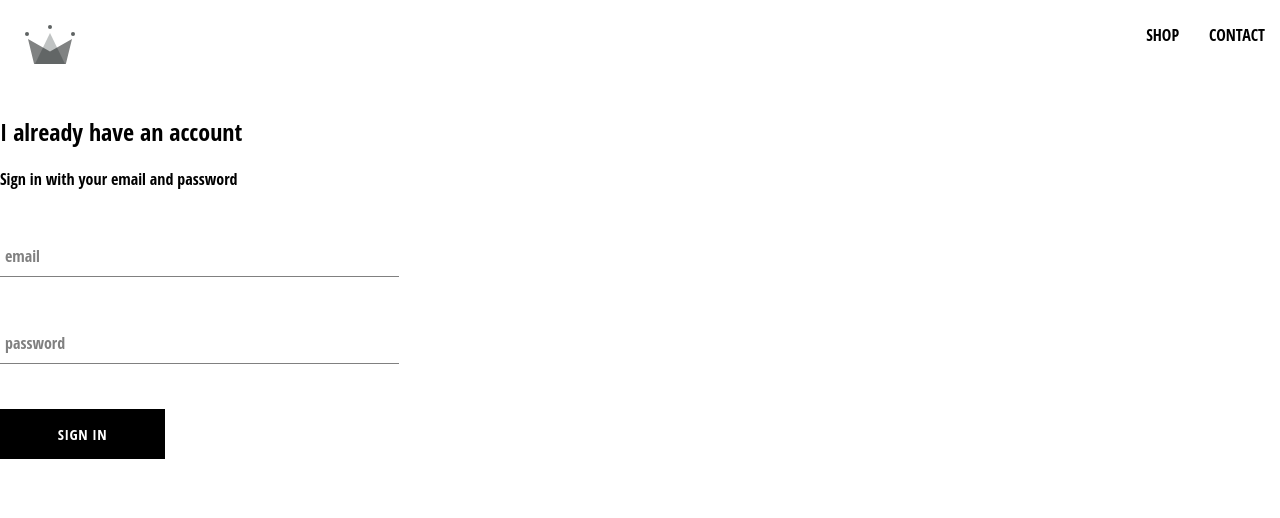
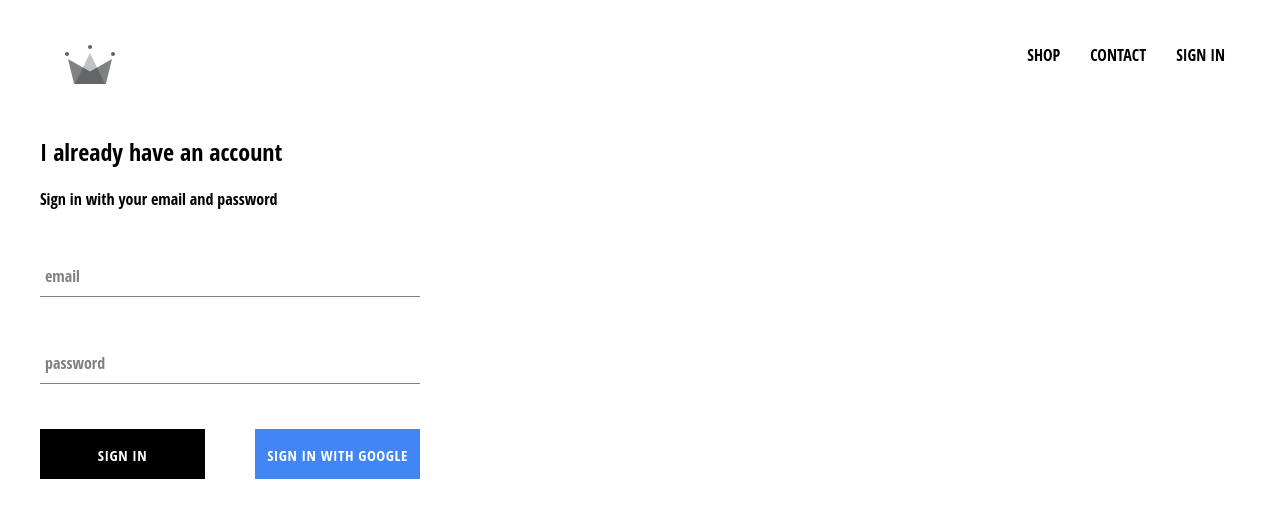
Before and after one commit to acolbert/crwn-clothing, a React (Create React App) app: page /signIn in a window 1280 px wide. Shown: the top 518 px of the page. Built offline with nearby package versions, Linux system fonts and the light colour scheme; no server answers.

Commit message:
integrated firebase into application (config not checked in), created sign in component and sigin with google

```diff
--- a/package.json
+++ b/package.json
@@ -6,6 +6,7 @@
     "@testing-library/jest-dom": "^4.2.4",
     "@testing-library/react": "^9.5.0",
     "@testing-library/user-event": "^7.2.1",
+    "firebase": "^7.14.4",
     "node-sass": "^4.14.1",
     "react": "^16.13.1",
     "react-dom": "^16.13.1",
--- a/src/App.css
+++ b/src/App.css
@@ -1,8 +1,13 @@
 body {
     font-family: 'Open Sans Condensed';
+    padding: 20px 40px;
 }
 
 a {
     text-decoration: none;
     color: black;
 }
+
+* {
+    box-sizing: border-box;
+}
--- a/src/App.js
+++ b/src/App.js
@@ -5,13 +5,37 @@
 import HomePage from './pages/homepage/homepage.component';
 import ShopPage from './pages/shop/shop.component';
 import Header from './components/header/header.component';
-import SignInAndSignUpPage from './pages/sign-in-and-sign-up/sign-in-and-sign-up.component'
+import SignInAndSignUpPage from './pages/sign-in-and-sign-up/sign-in-and-sign-up.component';
+import {auth} from './firebase/firebase.utils';
 
+class App extends React.Component {
 
-function App() {
+  constructor() {
+    super();
+
+    this.state = {
+      currentUser: null
+    }
+  }
+
+  unsubscribeFromAuth = null;
+
+  componentDidMount(){
+    this.unsubscribeFromAuth = auth.onAuthStateChanged(user => {
+      this.setState({currentUser: user});
+
+      console.log(user);
+    })
+  }
+
+  componentWillUnmount(){
+    this.unsubscribeFromAuth();
+  }
+
+  render(){
     return (
       <div >
-      <Header/>
+        <Header currentUser={this.state.currentUser} />
         <Switch>
           <Route exact path='/' component={HomePage}/>
           <Route path='/shop' component={ShopPage}/>
@@ -21,4 +45,5 @@
     );
   }
 
+}
 export default App;
--- a/src/components/custom-button/custom-button.component.jsx
+++ b/src/components/custom-button/custom-button.component.jsx
@@ -2,8 +2,8 @@
 import './custom-button.styles.scss';
 
 
-const CustomButton = ({children, ...otherProps}) => (
-    <button className='custom-button' {...otherProps}>
+const CustomButton = ({children, isGoogleSignIn, ...otherProps}) => (
+    <button className={`${isGoogleSignIn ? 'google-sign-in' : ''} custom-button`} {...otherProps}>
         {children}
     </button>
 );
--- a/src/components/custom-button/custom-button.styles.scss
+++ b/src/components/custom-button/custom-button.styles.scss
@@ -4,7 +4,7 @@
   height: 50px;
   letter-spacing: 0.5px;
   line-height: 50px;
-  padding: 0 35px 0 35px;
+  padding: 5 35px 5 35px;
   font-size: 15px;
   background-color: black;
   color: white;
@@ -19,4 +19,15 @@
     color: black;
     border: 1px solid black;
   }
+
+  &.google-sign-in {
+    background-color: #4285f4;
+    color: white;
+
+    &:hover {
+      background-color: #557ae8;
+      border: none;
+    }
+
+  }
 }
--- a/src/components/header/header.component.jsx
+++ b/src/components/header/header.component.jsx
@@ -2,8 +2,9 @@
 import {Link} from 'react-router-dom';
 import './header.styles.scss';
 import {ReactComponent as Logo} from '../../assets/crown.svg';
+import {auth} from '../../firebase/firebase.utils';
 
-const Header = ({id, name, price, imageUrl}) => (
+const Header = ({currentUser}) => (
     <div className='header'>
         <Link to='/' className='logo-container'>
             <Logo className='logo'/>
@@ -15,6 +16,12 @@
             <Link className='option' to='/shop' >
                 CONTACT
             </Link>
+            {
+                currentUser ?
+                <div className='option' onClick={() => auth.signOut()}> SIGN OUT</div>
+                :
+                <Link className='option' to='SIGN IN'> SIGN IN</Link>
+            }
         </div>
     </div>
 );
--- a/src/components/header/header.styles.scss
+++ b/src/components/header/header.styles.scss
@@ -20,6 +20,7 @@
 
     .option {
       padding: 10px 15px;
+      cursor: pointer;
     }
   }
 }
--- a/src/components/sign-in/sign-in.component.jsx
+++ b/src/components/sign-in/sign-in.component.jsx
@@ -2,6 +2,7 @@
 import './sign-in.styles.scss';
 import FormInput from '../form-input/form-input.componet';
 import CustomButton from '../custom-button/custom-button.component';
+import {signInWithGoogle} from '../../firebase/firebase.utils';
 
 class SignIn extends React.Component {
 
@@ -41,7 +42,14 @@
                 <form onSubmit={this.handleSubmits}>
                     <FormInput name="email" type="email" label="email" value={this.state.email} handleChange={this.handleChange} required />
                     <FormInput name="password" type="password" label="password" value={this.state.password} handleChange={this.handleChange} required/>
-                    <CustomButton type="submit" value='Submit Form' > Sign In </CustomButton>
+
+                    <div className='buttons'>
+                        <CustomButton type="submit" value='Submit Form' > Sign In </CustomButton>
+                        <CustomButton onClick={signInWithGoogle} isGoogleSignIn value='Submit Form' >
+                            {' '}
+                            Sign In with Google {' '}
+                        </CustomButton>
+                    </div>
                 </form>
             </div>
         );
--- a/src/components/sign-in/sign-in.styles.scss
+++ b/src/components/sign-in/sign-in.styles.scss
@@ -1,9 +1,14 @@
 .sign-in {
-    width: 30vw;
+    width: 380px;
     display: flex;
     flex-direction: column;
 
     .title {
         margin: 10px 0;
     }
+
+    .buttons {
+        display: flex;
+        justify-content: space-between;
+    }
 }
```
Also changed, not shown: 2 other files (tests, documents, lock files or other folders). Lines whose indentation alone changed are shown as unchanged.
